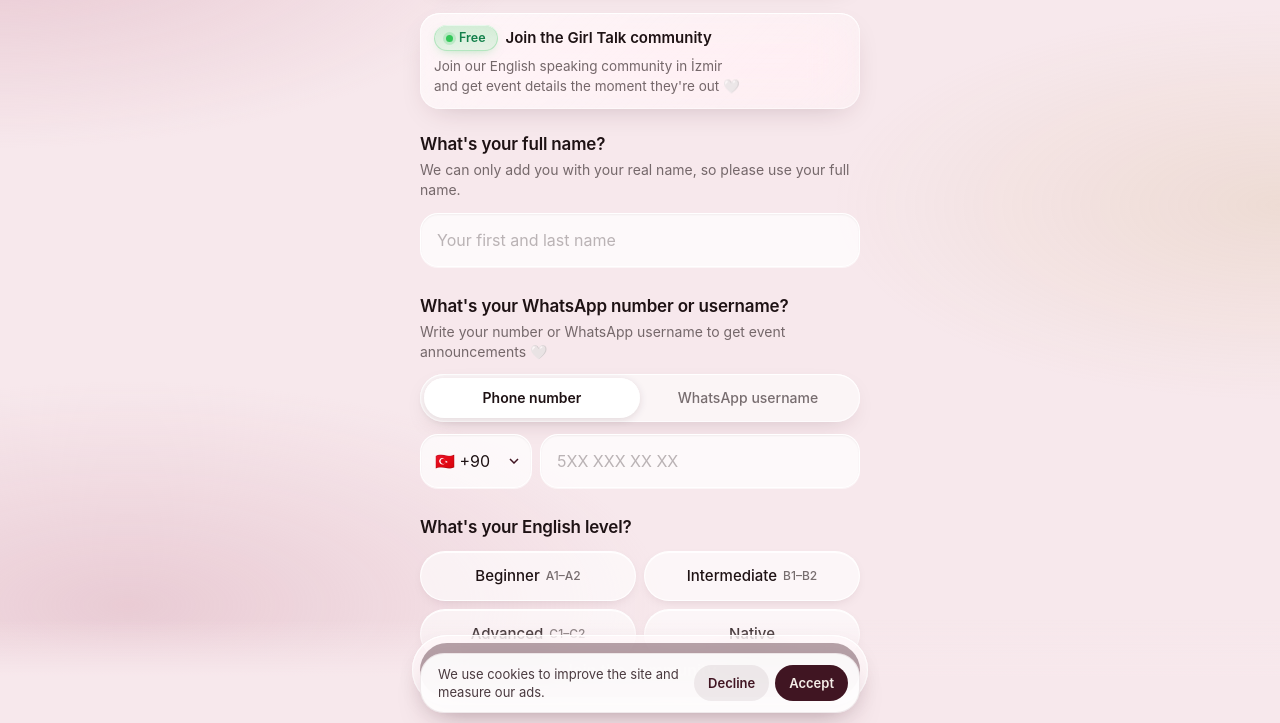
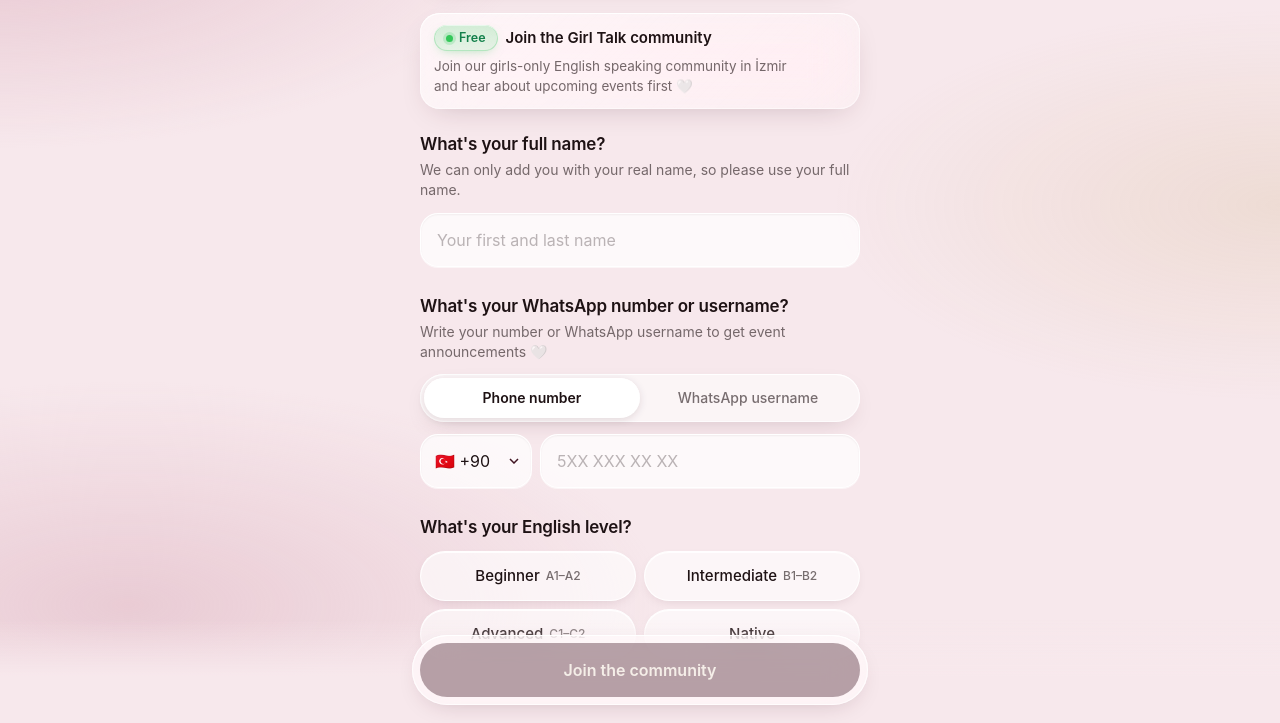
Before and after one commit to aybukecalli/girltalk-site, a plain HTML site: page basvuru/index.html in a window 1280 px wide. Shown: the part 75-798 px from the top of the page. Drawn offline with Linux system fonts and the light colour scheme.

Commit message:
Add files via upload

```diff
--- a/basvuru/index.html
+++ b/basvuru/index.html
@@ -270,8 +270,8 @@ const T = {
   level:"İngilizce seviyen nedir?",l1:"Başlangıç",l2:"Orta",l3:"İleri",l4:"Ana dilim",multi:"İstediğin kadar seçebilirsin.",
   districts:"Hangi semtlerdeki etkinliklere katılmak isterdin?",times:"Hangi günler sana uyar?",
   t1:"Hafta içi akşam",t2:"Cumartesi akşam",t3:"Pazar akşam",t0:"Gündüz",any:"Fark etmez",
-  freeB:"Ücretsiz",openN:"Açılış gecesi topluluğa özel ve ücretsiz. 12 kişilik 🤍",anl:"Siteyi geliştirmek için anonim kullanım verisi toplanır (Microsoft Clarity, Google Analytics).",freeH:"Girl Talk topluluğuna katıl",freeTag:"Ücretsiz katılım",free:"İzmir'deki İngilizce konuşma topluluğumuza katılarak\netkinlik detaylarından anında haberdar ol 🤍",kvkkA:"Kişisel verilerin ",kvkkLink:"KVKK aydınlatma metni",kvkkB:" kapsamında işlenir.",
-  kvkkText:"Girl Talk İzmir olarak ad soyad, WhatsApp numarası veya kullanıcı adı, İngilizce seviyesi, semt ve zaman tercihlerini; başvurunu değerlendirmek, kadınlara özel topluluk güvenliğini sağlamak, seni WhatsApp topluluğumuza eklemek ve etkinlik planlamak amacıyla, talep ettiğin hizmeti sunmak için (KVKK m.5/2-c) işliyoruz. Veriler Google Sheets üzerinde saklanır (yurt dışında bulunan sunucular), üçüncü kişilerle paylaşılmaz ve en fazla 2 yıl tutulur. KVKK m.11 kapsamındaki haklarını kullanmak veya verilerinin silinmesini istemek için Instagram @girltalkizmir hesabımıza yazabilirsin. Onay verirsen siteyi geliştirmek ve reklamlarımızı ölçmek için çerezler (Google Analytics, Microsoft Clarity, Meta Pixel) kullanılır; onay vermezsen kullanılmaz.",
+  freeB:"Ücretsiz",openN:"Açılış gecesi topluluğa özel ve ücretsiz. 12 kişilik 🤍",anl:"Siteyi geliştirmek için anonim kullanım verisi toplanır (Microsoft Clarity, Google Analytics).",freeH:"Girl Talk topluluğuna katıl",freeTag:"Ücretsiz katılım",free:"İzmir'de sadece kızlardan oluşan İngilizce konuşma topluluğumuza katılarak\nyaklaşan etkinlik detaylarından haberdar ol 🤍",kvkkA:"Kişisel verilerin ",kvkkLink:"KVKK aydınlatma metni",kvkkB:" kapsamında işlenir.",
+  kvkkText:"Girl Talk İzmir olarak ad soyad, WhatsApp numarası veya kullanıcı adı, İngilizce seviyesi, semt ve zaman tercihlerini; başvurunu değerlendirmek, sadece kızlardan oluşan topluluğun güvenliğini sağlamak, seni WhatsApp topluluğumuza eklemek ve etkinlik planlamak amacıyla, talep ettiğin hizmeti sunmak için (KVKK m.5/2-c) işliyoruz. Veriler Google Sheets üzerinde saklanır (yurt dışında bulunan sunucular), üçüncü kişilerle paylaşılmaz ve en fazla 2 yıl tutulur. KVKK m.11 kapsamındaki haklarını kullanmak veya verilerinin silinmesini istemek için Instagram @girltalkizmir hesabımıza yazabilirsin. Siteyi geliştirmek ve reklamlarımızı ölçmek için çerezler (Google Analytics, Microsoft Clarity, Meta Pixel) kullanılır.",
   send:"Topluluğa katıl",sending:"Gönderiliyor…",errName:"Lütfen adını ve soyadını yaz.",errUser:"Kullanıcı adını kontrol eder misin? En az 3 karakter olmalı.",errPhone:"Numaranı kontrol eder misin? 5XX XXX XX XX şeklinde 10 hane olmalı.",errReq:"Lütfen tüm alanları doldur, en az bir semt ve bir zaman seç.",errNet:"Bir sorun oldu, tekrar dener misin?",
   home:"Anasayfaya dön",hi:n=>`Hoş geldin${n?", "+n:""} 🤍`,doneText:"Artık Girl Talk'un bir parçasısın. En kısa süre içinde seni WhatsApp topluluğumuza ekleyeceğiz. Etkinliklerimizi orada duyuracağız, görüşmek üzere 🤍",ig:"Instagram'da bizi takip et"},
  en:{title:"Join the community.",lead:"A women-only English speaking club, built around games. This form adds you to our WhatsApp community. Joining events is entirely your choice, no commitment.",
@@ -280,8 +280,8 @@ const T = {
   level:"What's your English level?",l1:"Beginner",l2:"Intermediate",l3:"Advanced",l4:"Native",multi:"Choose as many as you like.",
   districts:"Where would you like to join events?",times:"Which days work for you?",
   t1:"Weekday evening",t2:"Saturday evening",t3:"Sunday evening",t0:"Daytime",any:"No preference",
-  freeB:"Free",openN:"Our opening night is free and exclusive to the community. 12 spots 🤍",anl:"We collect anonymous usage data to improve the site (Microsoft Clarity, Google Analytics).",freeH:"Join the Girl Talk community",freeTag:"Free to join",free:"Join our English speaking community in İzmir\nand get event details the moment they're out 🤍",kvkkA:"Your data is processed as described in our ",kvkkLink:"KVKK privacy notice",kvkkB:".",
-  kvkkText:"Girl Talk İzmir processes your name, WhatsApp number or username, English level, area and time preferences, to provide the service you request (KVKK Art. 5/2-c): to review your application, keep our women-only community safe, add you to our WhatsApp community and plan events. Data is stored in Google Sheets (servers located abroad), is never shared with third parties and is kept for up to 2 years. To exercise your rights under Turkish data protection law (KVKK Art. 11) or to request deletion, message us on Instagram @girltalkizmir. If you accept, cookies (Google Analytics, Microsoft Clarity, Meta Pixel) are used to improve the site and measure our ads; if you decline, they aren't.",
+  freeB:"Free",openN:"Our opening night is free and exclusive to the community. 12 spots 🤍",anl:"We collect anonymous usage data to improve the site (Microsoft Clarity, Google Analytics).",freeH:"Join the Girl Talk community",freeTag:"Free to join",free:"Join our girls-only English speaking community in İzmir\nand hear about upcoming events first 🤍",kvkkA:"Your data is processed as described in our ",kvkkLink:"KVKK privacy notice",kvkkB:".",
+  kvkkText:"Girl Talk İzmir processes your name, WhatsApp number or username, English level, area and time preferences, to provide the service you request (KVKK Art. 5/2-c): to review your application, keep our women-only community safe, add you to our WhatsApp community and plan events. Data is stored in Google Sheets (servers located abroad), is never shared with third parties and is kept for up to 2 years. To exercise your rights under Turkish data protection law (KVKK Art. 11) or to request deletion, message us on Instagram @girltalkizmir. Cookies (Google Analytics, Microsoft Clarity, Meta Pixel) are used to improve the site and measure our ads.",
   send:"Join the community",sending:"Sending…",errName:"Please enter your first and last name.",errUser:"Please check your username, it needs at least 3 characters.",errPhone:"Please check your number. Turkish numbers have 10 digits: 5XX XXX XX XX.",errReq:"Please fill in every field and pick at least one area and one time.",errNet:"Something went wrong, please try again.",
   home:"Back to home",hi:n=>`Welcome${n?", "+n:""} 🤍`,doneText:"You're officially part of Girl Talk. We'll add you to our WhatsApp community as soon as possible. Our events are announced there, see you soon 🤍",ig:"Follow us on Instagram"}
 };
@@ -378,7 +378,7 @@ document.querySelectorAll(".info").forEach(b=>b.onclick=()=>{const x=document.ge
 <script>(function(){var K="gt-consent",TX={tr:["Siteyi geliştirmek ve reklamlarımızı ölçmek için çerez kullanıyoruz.","Reddet","Kabul et"],en:["We use cookies to improve the site and measure our ads.","Decline","Accept"]};
 function on(){try{gtag('consent','update',{analytics_storage:'granted',ad_storage:'granted',ad_user_data:'granted',ad_personalization:'granted'})}catch(e){}try{window.gtClarity&&gtClarity()}catch(e){}
 var id="META_PIXEL_ID";if(id.indexOf("PIXEL")<0&&!window.fbq){!function(f,b,e,v,n,t,s){if(f.fbq)return;n=f.fbq=function(){n.callMethod?n.callMethod.apply(n,arguments):n.queue.push(arguments)};if(!f._fbq)f._fbq=n;n.push=n;n.loaded=!0;n.version='2.0';n.queue=[];t=b.createElement(e);t.async=!0;t.src=v;s=b.getElementsByTagName(e)[0];s.parentNode.insertBefore(t,s)}(window,document,'script','https://connect.facebook.net/en_US/fbevents.js');fbq('init',id);fbq('track','PageView')}}
-var v=null;try{v=localStorage.getItem(K)}catch(e){}if(v==="1"){on();return}if(v==="0")return;
+on();return;var v=null;try{v=localStorage.getItem(K)}catch(e){}if(v==="1"){on();return}if(v==="0")return;
 var el=document.getElementById("ck");function txt(){var t=TX[document.documentElement.lang==="en"?"en":"tr"];document.getElementById("ckT").textContent=t[0];document.getElementById("ckD").textContent=t[1];document.getElementById("ckA").textContent=t[2]}
 function done(x){try{localStorage.setItem(K,x)}catch(e){}el.hidden=true;if(x==="1")on()}
 document.getElementById("ckA").onclick=function(){done("1")};document.getElementById("ckD").onclick=function(){done("0")};
```
Also changed, not shown: en/basvuru/index.html (+5 -5 lines), en/index.html (+3 -3 lines), index.html (+3 -3 lines).
